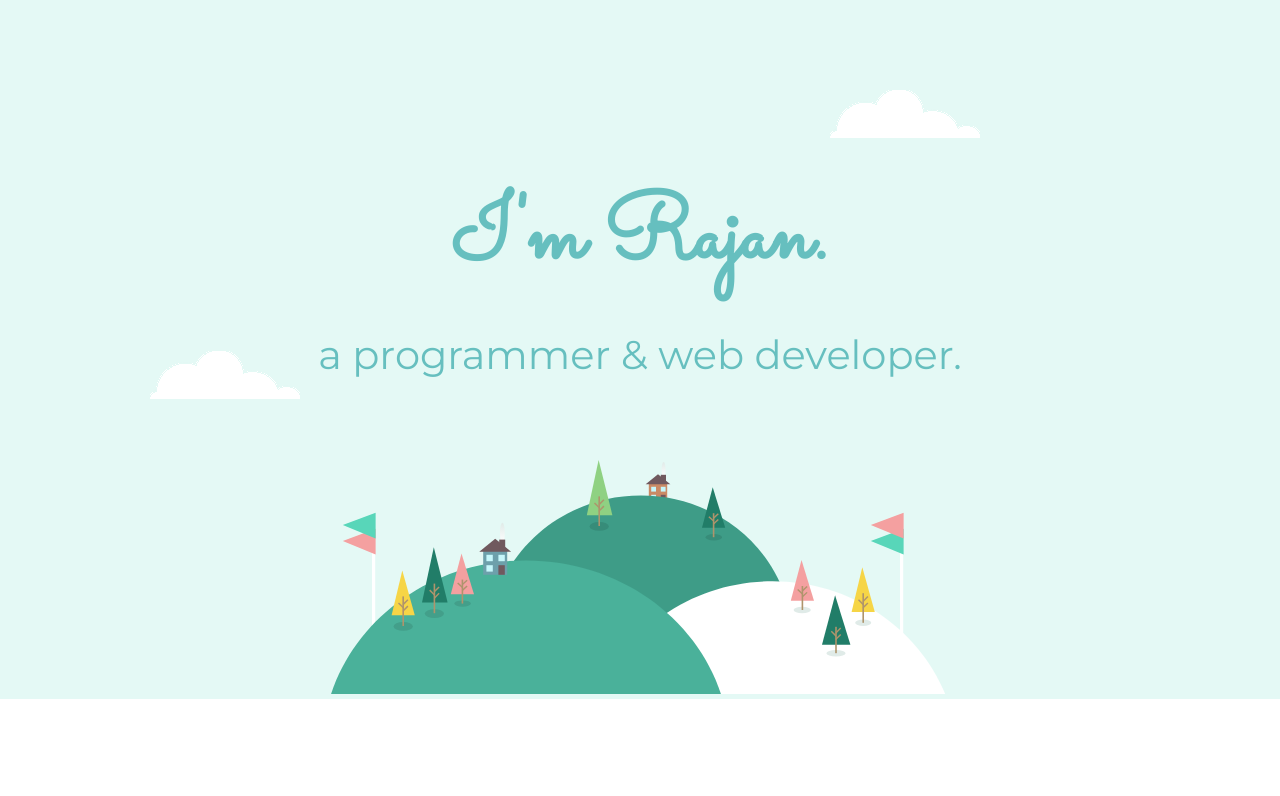
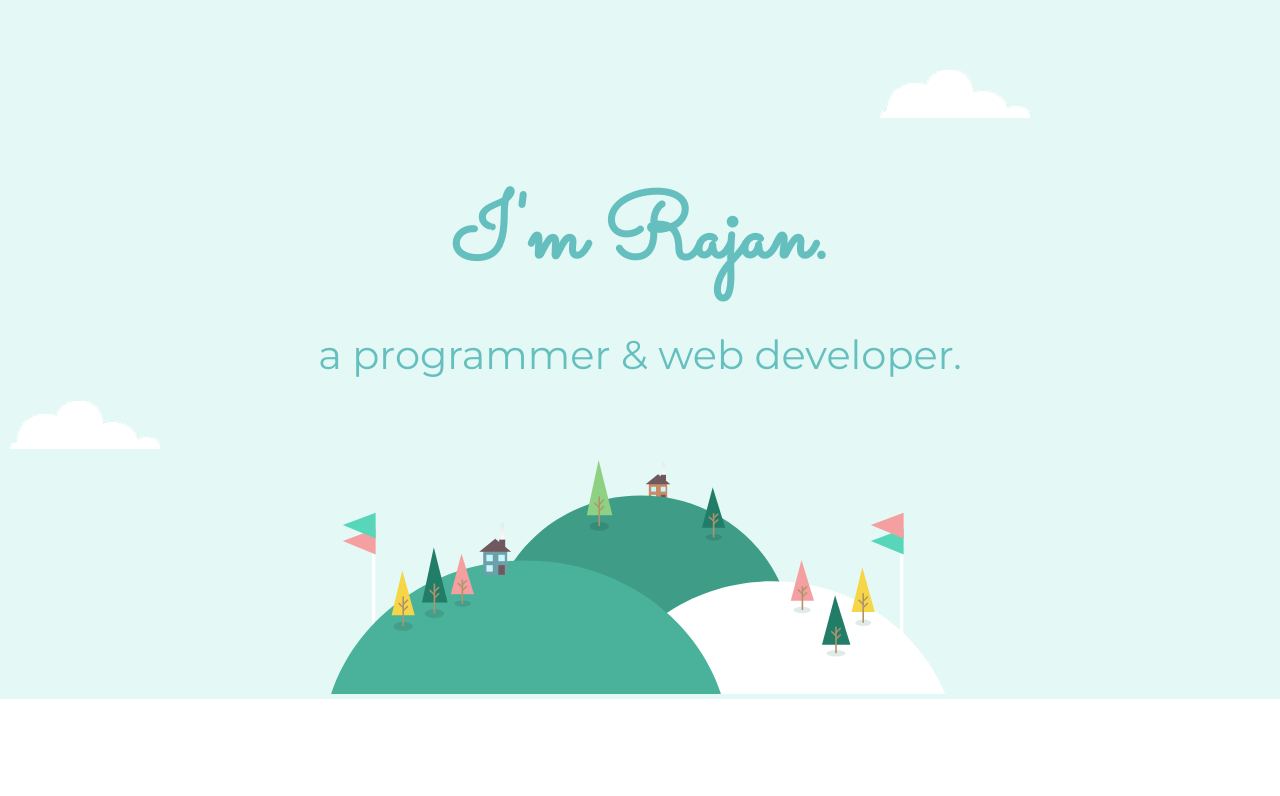
Before and after one commit to raj-rajan/My-Portfolio, a plain HTML site: page index.html in a window 1280 px wide. Shown: the top 796 px of the page. Drawn offline with Linux system fonts and the light colour scheme.

Commit message:
updated cloud css

```diff
--- a/css/styles.css
+++ b/css/styles.css
@@ -72,15 +72,15 @@ a:hover{
 }
 .bottom-cloud{
   position: absolute;
-  left: 150px;
-  bottom: 300px;
+  left: 10px;
+  bottom: 250px;
 }
 
 .top-cloud{
   margin-top: 50px;
   position: absolute;
-  right: 300px;
-  top: 40px;
+  right: 250px;
+  top: 20px;
 }
 
 .web-development{
```
